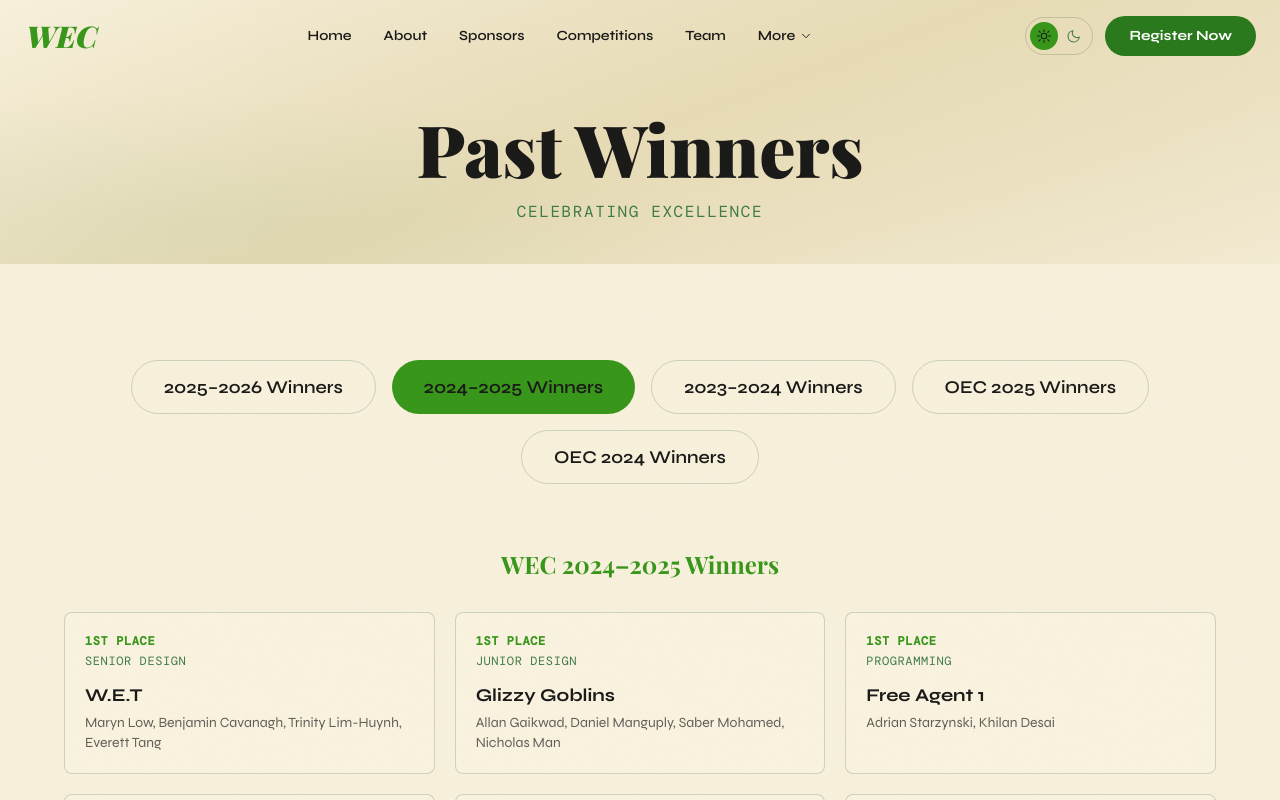
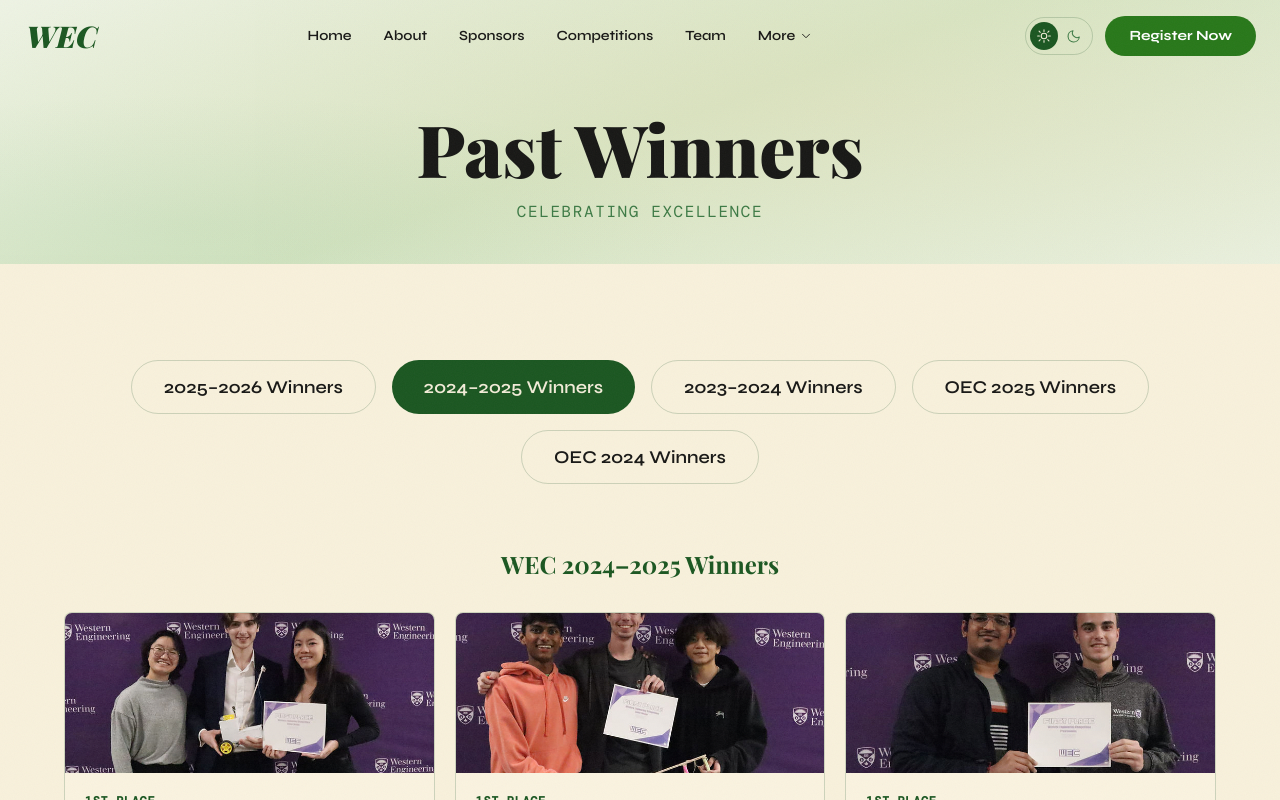
Before and after one commit to Anomaly-E-E/WEC, a React (Vite) app: page /winners/1 in a window 1280 px wide. Both pictures are taken after a click on the button "2024–2025 Winners". Shown: the top 800 px of the page. Built offline with nearby package versions, Linux system fonts and the light colour scheme; a web font is replaced by a local one.

Commit message:
Shift page banner background from tan to sage green, darken accent green

```diff
--- a/src/components/ThemeToggle.tsx
+++ b/src/components/ThemeToggle.tsx
@@ -10,7 +10,7 @@ export default function ThemeToggle() {
         onClick={() => setTheme('light')}
         aria-label="Light mode"
         className={`p-1.5 rounded-full transition-colors duration-200 ${
-          theme === 'light' ? 'bg-sunlight text-cream' : 'text-fern hover:text-leaf'
+          theme === 'light' ? 'bg-sunlight text-[#f2ecd8]' : 'text-fern hover:text-leaf'
         }`}
       >
         <Icon name="sun" className="w-4 h-4" />
@@ -19,7 +19,7 @@ export default function ThemeToggle() {
         onClick={() => setTheme('dark')}
         aria-label="Dark mode"
         className={`p-1.5 rounded-full transition-colors duration-200 ${
-          theme === 'dark' ? 'bg-sunlight text-cream' : 'text-fern hover:text-leaf'
+          theme === 'dark' ? 'bg-sunlight text-[#f2ecd8]' : 'text-fern hover:text-leaf'
         }`}
       >
         <Icon name="moon" className="w-4 h-4" />
--- a/src/pages/About.tsx
+++ b/src/pages/About.tsx
@@ -106,7 +106,7 @@ export default function About() {
               <div className="flex flex-col sm:flex-row gap-4 justify-center">
                 <Link
                   to="/competitions"
-                  className="bg-sunlight text-cream px-8 py-4 rounded-full font-sans font-bold text-lg hover:scale-105 transition-transform duration-200"
+                  className="bg-sunlight text-[#f2ecd8] px-8 py-4 rounded-full font-sans font-bold text-lg hover:scale-105 transition-transform duration-200"
                 >
                   View Competitions
                 </Link>
--- a/src/pages/Sponsors.tsx
+++ b/src/pages/Sponsors.tsx
@@ -24,7 +24,7 @@ export default function Sponsors() {
                 href="https://www.westernengineeringcompetition.ca/_files/ugd/a0d860_61bcb40f0b2e4e8789b565b7b3da607c.pdf"
                 target="_blank"
                 rel="noopener noreferrer"
-                className="inline-block bg-sunlight text-cream px-10 py-4 rounded-full font-sans font-bold text-lg hover:scale-105 transition-transform duration-200"
+                className="inline-block bg-sunlight text-[#f2ecd8] px-10 py-4 rounded-full font-sans font-bold text-lg hover:scale-105 transition-transform duration-200"
               >
                 Download Sponsorship Package
               </a>
--- a/src/pages/Winners.tsx
+++ b/src/pages/Winners.tsx
@@ -20,24 +20,31 @@ function WinnerCard({ entry }: { entry: WinnerEntry }) {
     : 'text-gold';
 
   return (
-    <div className="border-forest bg-forest-mid/30 rounded-lg p-5">
+    <div className="border-forest bg-forest-mid/30 rounded-lg overflow-hidden">
+      {entry.photo && (
+        <img
+          src={entry.photo}
+          alt={entry.teamName || `${entry.category} ${entry.place}`}
+          className="w-full h-40 object-cover"
+        />
+      )}
+      <div className="p-5">
         <p className={`font-mono text-xs uppercase tracking-wider font-bold mb-1 ${placeColor}`}>
           {entry.place}
         </p>
         <p className="font-mono text-fern text-xs uppercase tracking-wider mb-3">
           {entry.category}
         </p>
-      {entry.teamName ? (
-        <>
+        {entry.teamName && (
           <h4 className="font-sans text-cream font-bold text-lg mb-1">{entry.teamName}</h4>
-          <p className="text-cream-dim text-sm">{entry.members.join(', ')}</p>
-        </>
-      ) : (
+        )}
+        {entry.members.length > 0 && (
           <p className="text-cream-dim text-sm">{entry.members.join(', ')}</p>
         )}
         {entry.note && (
           <p className="text-cream-dim text-xs mt-2 italic">{entry.note}</p>
         )}
+      </div>
     </div>
   );
 }
@@ -89,7 +96,7 @@ export default function Winners() {
                   onClick={() => setActiveTab(tab.id)}
                   className={`px-8 py-3 rounded-full font-sans font-semibold text-lg transition-all duration-300 ${
                     activeTab === tab.id
-                      ? 'bg-sunlight text-cream'
+                      ? 'bg-sunlight text-[#f2ecd8]'
                       : 'border border-forest text-cream hover:border-fern hover:text-fern'
                   }`}
                 >
--- a/src/styles/globals.css
+++ b/src/styles/globals.css
@@ -14,7 +14,7 @@
   --moss: 46 96 58;
   --fern: 61 122 69;
   --leaf: 32 128 55;
-  --sunlight: 54 150 24;
+  --sunlight: 27 87 33;
   --cta-green: 40 120 26;
   --gold: 145 105 8;
   --bark: 58 34 16;
@@ -29,9 +29,9 @@
   --hero-overlay-2: rgba(240, 228, 196, 0.88);
   --hero-glow-1: rgba(232, 220, 182, 0.55);
   --hero-glow-2: rgba(32, 128, 55, 0.18);
-  --banner-1: #f8f1dc;
-  --banner-2: #e8dcb6;
-  --banner-3: #f4ecd4;
+  --banner-1: #eef3e4;
+  --banner-2: #d6e6c4;
+  --banner-3: #eaf1e0;
   --banner-glow-1: rgba(232, 220, 182, 0.6);
   --banner-glow-2: rgba(32, 128, 55, 0.15);
   --ambient-glow: rgba(32, 128, 55, 0.12);
```
Lines whose indentation alone changed are shown as unchanged.
